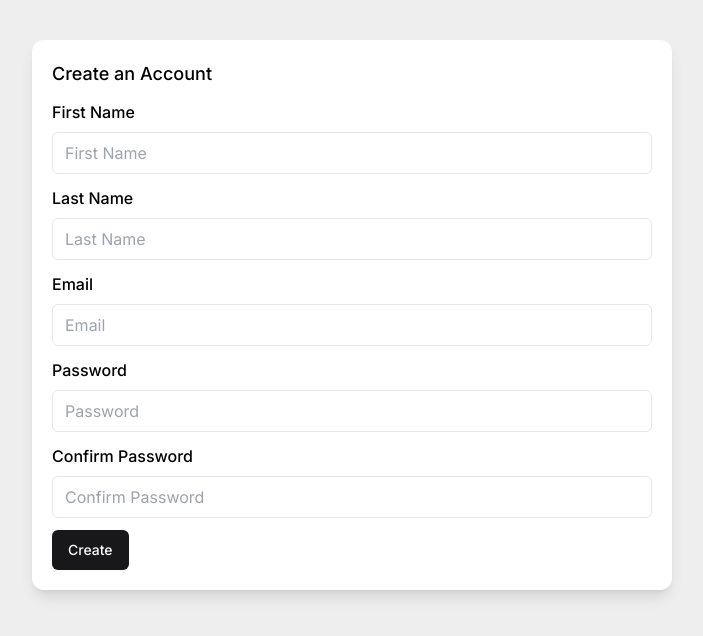
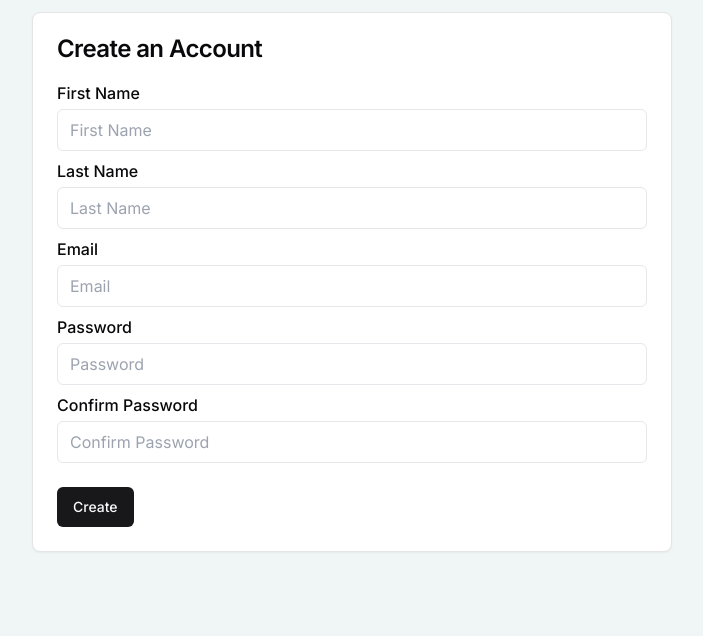
Before and after one commit to COS301-SE-2024/Dispute-Resolution-Engine, a Next.js app in the folder frontend/: page /signup in a window 1280 px wide. Shown: the top 636 px of the page, without its empty margins (288-991 px from the left). Built offline with nearby package versions, Linux system fonts and the light colour scheme.

Commit message:
feat: Tweak styling for signup card

```diff
--- a/frontend/src/app/globals.css
+++ b/frontend/src/app/globals.css
@@ -10,5 +10,6 @@
 
 
 body {
-  background: #eee;
+  background: #f0f5f6;
+  /*background: #eee;*/
 }
--- a/frontend/src/app/signup/page.tsx
+++ b/frontend/src/app/signup/page.tsx
@@ -1,11 +1,5 @@
-"use client";
-
 import SignupForm from "./signup-form";
 
 export default function Signup() {
-  // const onSubmit: SubmitHandler<SignupRequest> = (data) => {
-  //   console.log(data);
-  // };
-
   return <SignupForm />;
 }
--- a/frontend/src/app/signup/signup-form.tsx
+++ b/frontend/src/app/signup/signup-form.tsx
@@ -1,6 +1,14 @@
 "use client";
 
 import { Button } from "@/components/ui/button";
+import {
+  Card,
+  CardContent,
+  CardDescription,
+  CardFooter,
+  CardHeader,
+  CardTitle,
+} from "@/components/ui/card";
 import {
   Form,
   FormControl,
@@ -8,10 +16,9 @@ import {
   FormItem,
   FormLabel,
   FormMessage,
-  useFormField,
 } from "@/components/ui/form";
-import { Tooltip, TooltipContent, TooltipProvider, TooltipTrigger } from "@/components/ui/tooltip";
 import { zodResolver } from "@hookform/resolvers/zod";
+import React, { HTMLAttributes, forwardRef, useId } from "react";
 import { useForm } from "react-hook-form";
 import { z } from "zod";
 
@@ -19,7 +26,6 @@ const signupSchema = z
   .object({
     firstName: z.string().min(1, "Required"),
     lastName: z.string().min(1, "Required"),
-    dateOfBirth: z.date(),
     email: z.string().min(1, "Required").email("Please enter a valid email"),
     password: z
       .string()
@@ -47,14 +53,7 @@ function TextField({ name, label }: { name: keyof SignupData; label: string }) {
       name={name}
       render={({ field }) => (
         <FormItem>
-          <Tooltip>
-            <TooltipTrigger>
           <FormLabel className="block">{label}</FormLabel>
-            </TooltipTrigger>
-            <TooltipContent>
-              <FormMessage />
-            </TooltipContent>
-          </Tooltip>
           <FormControl>
             <input
               placeholder={label}
@@ -62,6 +61,7 @@ function TextField({ name, label }: { name: keyof SignupData; label: string }) {
               className="w-full py-2 px-3 border-[1px] border-gray-200 rounded-md"
             />
           </FormControl>
+          <FormMessage />
         </FormItem>
       )}
     />
@@ -82,22 +82,29 @@ export default function SignupForm() {
     console.log(values);
   }
 
+  const formId = useId();
+
   return (
     <Form {...form}>
-      <TooltipProvider delayDuration={0}>
-        <form
-          onSubmit={form.handleSubmit(onSubmit)}
-          className="bg-white rounded-xl mx-auto my-10 w-1/2 p-5 shadow-lg gap-2 space-y-3"
-        >
-          <h1 className="text-lg font-medium mb-3">Create an Account</h1>
+      <Card className="mx-auto md:my-3 lg:w-1/2 md:w-3/4">
+        <CardHeader>
+          <CardTitle>Create an Account</CardTitle>
+        </CardHeader>
+        <CardContent>
+          <form id={formId} onSubmit={form.handleSubmit(onSubmit)} className="gap-y-2 space-y-3">
             <TextField name="firstName" label="First Name" />
             <TextField name="lastName" label="Last Name" />
             <TextField name="email" label="Email" />
             <TextField name="password" label="Password" />
             <TextField name="passwordConfirm" label="Confirm Password" />
-          <Button type="submit">Create</Button>
           </form>
-      </TooltipProvider>
+        </CardContent>
+        <CardFooter>
+          <Button form={formId} type="submit">
+            Create
+          </Button>
+        </CardFooter>
+      </Card>
     </Form>
   );
 }
--- /dev/null
+++ b/frontend/src/components/ui/card.tsx
@@ -0,0 +1,59 @@
+import * as React from "react";
+
+import { cn } from "@/lib/utils";
+
+const Card = React.forwardRef<HTMLDivElement, React.HTMLAttributes<HTMLDivElement>>(
+  ({ className, ...props }, ref) => (
+    <div
+      ref={ref}
+      className={cn(
+        "rounded-lg border border-zinc-200 bg-white text-zinc-950 shadow-sm dark:border-zinc-800 dark:bg-zinc-950 dark:text-zinc-50",
+        className
+      )}
+      {...props}
+    />
+  )
+);
+Card.displayName = "Card";
+
+const CardHeader = React.forwardRef<HTMLDivElement, React.HTMLAttributes<HTMLDivElement>>(
+  ({ className, ...props }, ref) => (
+    <div ref={ref} className={cn("flex flex-col space-y-1.5 p-6", className)} {...props} />
+  )
+);
+CardHeader.displayName = "CardHeader";
+
+const CardTitle = React.forwardRef<HTMLParagraphElement, React.HTMLAttributes<HTMLHeadingElement>>(
+  ({ className, ...props }, ref) => (
+    <h3
+      ref={ref}
+      className={cn("text-2xl font-semibold leading-none tracking-tight", className)}
+      {...props}
+    />
+  )
+);
+CardTitle.displayName = "CardTitle";
+
+const CardDescription = React.forwardRef<
+  HTMLParagraphElement,
+  React.HTMLAttributes<HTMLParagraphElement>
+>(({ className, ...props }, ref) => (
+  <p ref={ref} className={cn("text-sm text-zinc-500 dark:text-zinc-400", className)} {...props} />
+));
+CardDescription.displayName = "CardDescription";
+
+const CardContent = React.forwardRef<HTMLDivElement, React.HTMLAttributes<HTMLDivElement>>(
+  ({ className, ...props }, ref) => (
+    <div ref={ref} className={cn("p-6 pt-0", className)} {...props} />
+  )
+);
+CardContent.displayName = "CardContent";
+
+const CardFooter = React.forwardRef<HTMLDivElement, React.HTMLAttributes<HTMLDivElement>>(
+  ({ className, ...props }, ref) => (
+    <div ref={ref} className={cn("flex items-center p-6 pt-0", className)} {...props} />
+  )
+);
+CardFooter.displayName = "CardFooter";
+
+export { Card, CardHeader, CardFooter, CardTitle, CardDescription, CardContent };
```
Lines whose indentation alone changed are shown as unchanged.
